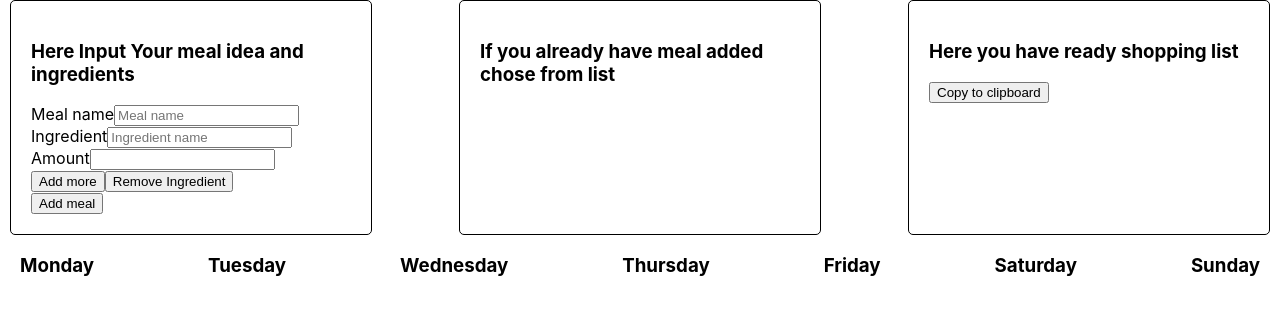
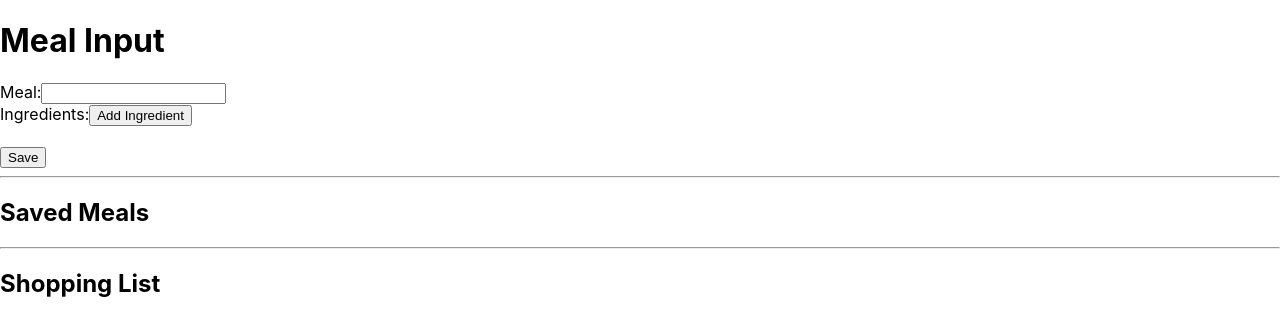
Before and after one commit to mpsujek/meals-and-groceries-planner, a React (Create React App) app: page / in a window 1280 px wide. Shown: the top 336 px of the page. Built offline with nearby package versions, Linux system fonts and the light colour scheme.

Commit message:
Refactor and rewrite of app

```diff
--- a/src/App.js
+++ b/src/App.js
@@ -1,83 +1,115 @@
-import { useState, useEffect } from 'react';
-
-import styled from 'styled-components';
-import MealForm from './components/MealForm';
+import React, { useState, useEffect } from 'react';
 import MealsList from './components/MealsList';
-import ShoppingList from './components/ShoppingList';
-import WeekView from './UI/WeekView';
-const MainWrapper = styled.div`
-  padding: 0 10px;
-  display: flex;
-  flex-direction: row;
-  justify-content: space-between;
-  flex-wrap: wrap;
-`;
 
 function App() {
-  const [mealsList, setMealsList] = useState(() => {
-    const saved = localStorage.getItem('mealsList');
-    const initialValue = JSON.parse(saved);
-    return initialValue || [];
-  });
-  const [mealName, setMealName] = useState('');
-  const ingredientsFieldsClearState = {
-    name: '',
-    amount: '',
-  };
-  const [ingredientsFields, setIngredientsFields] = useState([
-    ingredientsFieldsClearState,
-  ]);
-
+  const [meal, setMeal] = useState('');
+  const [ingredients, setIngredients] = useState([]);
+  const [savedMeals, setSavedMeals] = useState([]);
   const [shoppingList, setShoppingList] = useState([]);
 
-  const addMoreIngredients = (event) => {
-    event.preventDefault();
-    let newField = { name: '', amount: '' };
-    setIngredientsFields([...ingredientsFields, newField]);
+  useEffect(() => {
+    const meals = localStorage.getItem('meals');
+    if (meals) {
+      setSavedMeals(JSON.parse(meals));
+    }
+  }, []);
+
+  const handleIngredientChange = (index, field, value) => {
+    const newIngredients = [...ingredients];
+    newIngredients[index][field] = value;
+    setIngredients(newIngredients);
   };
 
-  // TODO: Add option of remove element
-  const removeIngredient = (event) => {};
-
-  const handleIngredientChange = (index, event) => {
-    let data = [...ingredientsFields];
-    data[index][event.target.name] = event.target.value;
-    setIngredientsFields(data);
-  };
-  const handleMealNameChange = (event) => {
-    event.preventDefault();
-    setMealName(event.target.value);
+  const handleAddIngredient = () => {
+    const newIngredients = [...ingredients, { name: '', amount: '', unit: '' }];
+    setIngredients(newIngredients);
   };
 
-  // TODO: Add feature that enable share list
-  const addToShoppingListHandler = () => {};
+  const handleSubmit = (e) => {
+    e.preventDefault();
+    const newMeal = { meal, ingredients };
+    const newMeals = [...savedMeals, newMeal];
+    localStorage.setItem('meals', JSON.stringify(newMeals));
+    setMeal('');
+    setIngredients([]);
+    setSavedMeals(newMeals);
+  };
 
-  useEffect(() => {
-    localStorage.setItem('mealsList', JSON.stringify(mealsList));
-  }, [mealsList]);
+  const handleAddToShoppingList = (ingredient) => {
+    const newShoppingList = [...shoppingList, ingredient];
+    setShoppingList(newShoppingList);
+  };
+
+  const handleMealClick = (meal) => {
+    setMeal(meal.meal);
+    setIngredients(meal.ingredients);
+  };
 
   return (
-    <MainWrapper>
-      <MealForm
-        mealName={mealName}
-        setMealName={setMealName}
-        setMealsList={setMealsList}
-        mealsList={mealsList}
-        handleMealNameChange={handleMealNameChange}
-        ingredientsFields={ingredientsFields}
-        handleIngredientChange={handleIngredientChange}
-        addMoreIngredients={addMoreIngredients}
-        removeIngredient={removeIngredient}
-        setIngredientsFields={setIngredientsFields}
-        ingredientsFieldsClearState={ingredientsFieldsClearState}
-      />
-      <MealsList
-        mealsList={mealsList}
-        addToShoppingListHandler={addToShoppingListHandler}
-      />
-      <ShoppingList mealsList={mealsList} shoppingList={shoppingList} />
-      <WeekView />
-    </MainWrapper>
+    <div>
+      <h1>Meal Input</h1>
+      <form onSubmit={handleSubmit}>
+        <label>
+          Meal:
+          <input
+            type='text'
+            value={meal}
+            onChange={(e) => setMeal(e.target.value)}
+          />
+        </label>
+        <br />
+        <label>Ingredients:</label>
+        {ingredients.map((ingredient, index) => (
+          <div key={index}>
+            <input
+              type='text'
+              placeholder='Ingredient'
+              value={ingredient.name}
+              onChange={(e) =>
+                handleIngredientChange(index, 'name', e.target.value)
+              }
+            />
+            <input
+              type='number'
+              placeholder='Amount'
+              value={ingredient.amount}
+              onChange={(e) =>
+                handleIngredientChange(index, 'amount', e.target.value)
+              }
+            />
+            <select
+              value={ingredient.unit}
+              onChange={(e) =>
+                handleIngredientChange(index, 'unit', e.target.value)
+              }>
+              <option value=''>Select unit</option>
+              <option value='g'>g</option>
+              <option value='kg'>kg</option>
+              <option value='ml'>ml</option>
+              <option value='l'>l</option>
+              <option value='count'>count</option>
+            </select>
+          </div>
+        ))}
+        <button type='button' onClick={handleAddIngredient}>
+          Add Ingredient
+        </button>
+        <br />
+        <br />
+        <button type='submit'>Save</button>
+      </form>
+      <hr />
+      <MealsList meals={savedMeals} handleMealClick={handleMealClick} />
+      <hr />
+      <h2>Shopping List</h2>
+      <ul>
+        {shoppingList.map((ingredient, index) => (
+          <li key={index}>
+            {ingredient.amount} {ingredient.unit} {ingredient.name}
+          </li>
+        ))}
+      </ul>
+    </div>
   );
 }
 
--- a/src/components/MealsList.js
+++ b/src/components/MealsList.js
@@ -1,24 +1,18 @@
 import React from 'react';
-import { Wrapper } from '../UI/Wrapper';
-import SingleMeal from './SingleMeal';
 
-const MealsList = ({ mealsList, addToShoppingListHandler }) => {
+const MealList = ({ meals, handleMealClick }) => {
   return (
-    <Wrapper>
-      <h3>If you already have meal added chose from list</h3>
+    <div>
+      <h2>Saved Meals</h2>
       <ul>
-        {mealsList.map((singleMeal) => {
-          return (
-            <SingleMeal
-              key={singleMeal.id}
-              singleMeal={singleMeal}
-              addToShoppingListHandler={addToShoppingListHandler}
-            />
-          );
-        })}
+        {meals.map((meal, index) => (
+          <li key={index}>
+            <button onClick={() => handleMealClick(meal)}>{meal.meal}</button>
+          </li>
+        ))}
       </ul>
-    </Wrapper>
+    </div>
   );
 };
 
-export default MealsList;
+export default MealList;
```
Also changed, not shown: src/components/IngredientInput.js (added, +29 -0 lines).
